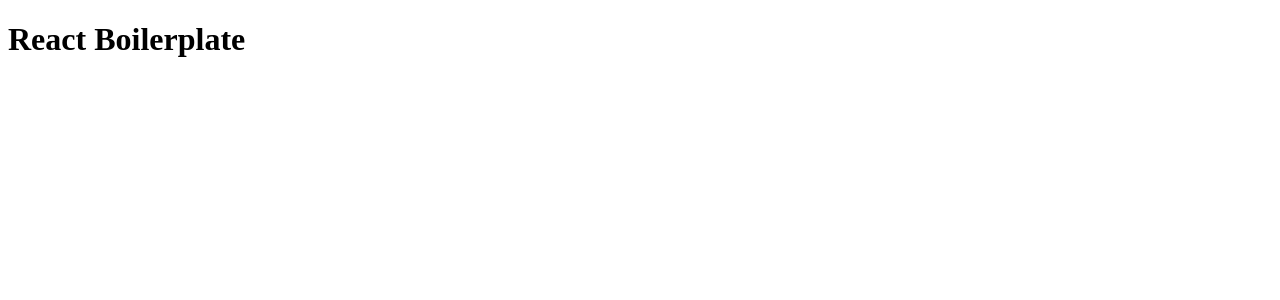
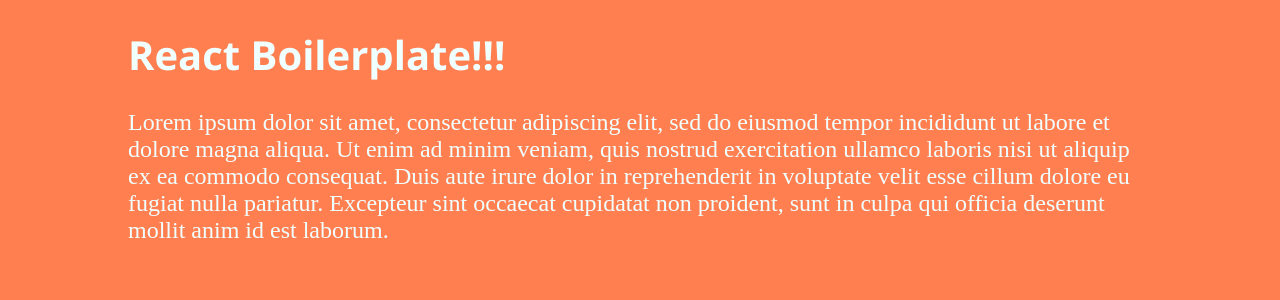
Before and after one commit to carloslsilva/react-boilerplate, a React app: page / in a window 1280 px wide. Shown: the top 300 px of the page. Built offline with nearby package versions, Linux system fonts and the light colour scheme.

Commit message:
Sass support added

```diff
--- a/package.json
+++ b/package.json
@@ -20,9 +20,14 @@
     "babel-loader": "^8.2.2",
     "clean-webpack-plugin": "^3.0.0",
     "cross-env": "^7.0.3",
+    "css-loader": "^5.1.2",
     "html-loader": "^2.1.2",
     "html-webpack-plugin": "^5.3.1",
+    "mini-css-extract-plugin": "^1.3.9",
+    "node-sass": "^5.0.0",
     "prettier": "^2.2.1",
+    "sass-loader": "^11.0.1",
+    "style-loader": "^2.0.0",
     "webpack": "^5.24.4",
     "webpack-cli": "^4.5.0",
     "webpack-dev-server": "^3.11.2"
--- /dev/null
+++ b/source/App.js
@@ -0,0 +1,15 @@
+import React from 'react'
+import { Title } from './components/Title'
+import { Paragraph } from './components/Paragraph'
+
+export const App = props => (
+  <>
+    <Title>React Boilerplate!!!</Title>
+    <Paragraph>
+      Lorem ipsum dolor sit amet, consectetur adipiscing elit, sed do eiusmod tempor incididunt ut labore et dolore
+      magna aliqua. Ut enim ad minim veniam, quis nostrud exercitation ullamco laboris nisi ut aliquip ex ea commodo
+      consequat. Duis aute irure dolor in reprehenderit in voluptate velit esse cillum dolore eu fugiat nulla pariatur.
+      Excepteur sint occaecat cupidatat non proident, sunt in culpa qui officia deserunt mollit anim id est laborum.
+    </Paragraph>
+  </>
+)
--- /dev/null
+++ b/source/components/Paragraph.js
@@ -0,0 +1,4 @@
+import React from 'react'
+import styles from './Paragraph.module.scss'
+
+export const Paragraph = ({ children }) => <p className={styles.paragraph}>{children}</p>
--- /dev/null
+++ b/source/components/Paragraph.module.scss
@@ -0,0 +1,4 @@
+.paragraph {
+  font-family: 'Times New Roman', Times, serif;
+  font-size: 1.5rem;
+}
--- /dev/null
+++ b/source/components/Title.js
@@ -0,0 +1,4 @@
+import React from 'react'
+import styles from './Title.module.scss'
+
+export const Title = ({ children }) => <h1 className={styles.title}>{children}</h1>
--- /dev/null
+++ b/source/components/Title.module.scss
@@ -0,0 +1,4 @@
+.title {
+  font-family: 'Segoe UI', Tahoma, Geneva, Verdana, sans-serif;
+  font-size: 2.5rem;
+}
--- a/source/index.js
+++ b/source/index.js
@@ -1,4 +1,6 @@
 import React from 'react'
 import ReactDOM from 'react-dom'
+import { App } from './App'
+import './styles/global.scss'
 
-ReactDOM.render(<h1>React Boilerplate</h1>, document.getElementById('root'))
+ReactDOM.render(<App />, document.getElementById('root'))
--- /dev/null
+++ b/source/styles/global.scss
@@ -0,0 +1,6 @@
+body {
+  margin: 0 auto;
+  max-width: 80%;
+  color: azure;
+  background-color: coral;
+}
--- a/webpack.config.js
+++ b/webpack.config.js
@@ -1,5 +1,6 @@
 const path = require('path')
 const HtmlWebpackPlugin = require('html-webpack-plugin')
+const MiniCssExtractPlugin = require('mini-css-extract-plugin')
 const { CleanWebpackPlugin } = require('clean-webpack-plugin')
 
 const isDevelopment = process.env.NODE_ENV !== 'production'
@@ -37,6 +38,31 @@ module.exports = {
             presets: ['@babel/preset-env', '@babel/preset-react']
           }
         }
+      },
+      {
+        test: /\.s?css/,
+        use: [
+          isDevelopment ? 'style-loader' : MiniCssExtractPlugin.loader,
+          {
+            loader: 'css-loader',
+            options: {
+              sourceMap: isDevelopment,
+              importLoaders: 1,
+              modules: {
+                compileType: 'module',
+                auto: true,
+                localIdentName: isDevelopment ? '[name]__[local]' : '[contenthash:base64]',
+                exportLocalsConvention: 'camelCase'
+              }
+            }
+          },
+          {
+            loader: 'sass-loader',
+            options: {
+              sourceMap: isDevelopment
+            }
+          }
+        ]
       }
     ]
   },
@@ -45,6 +71,10 @@ module.exports = {
       template: path.resolve(__dirname, project.path.source, 'template.html'),
       title: project.title
     }),
+    new MiniCssExtractPlugin({
+      filename: isDevelopment ? '[name].css' : '[name].[contenthash].css',
+      chunkFilename: isDevelopment ? '[id].css' : '[id].[contenthash].css'
+    }),
     new CleanWebpackPlugin({})
   ]
 }
```
Also changed, not shown: 1 other file (tests, documents, lock files or other folders).
